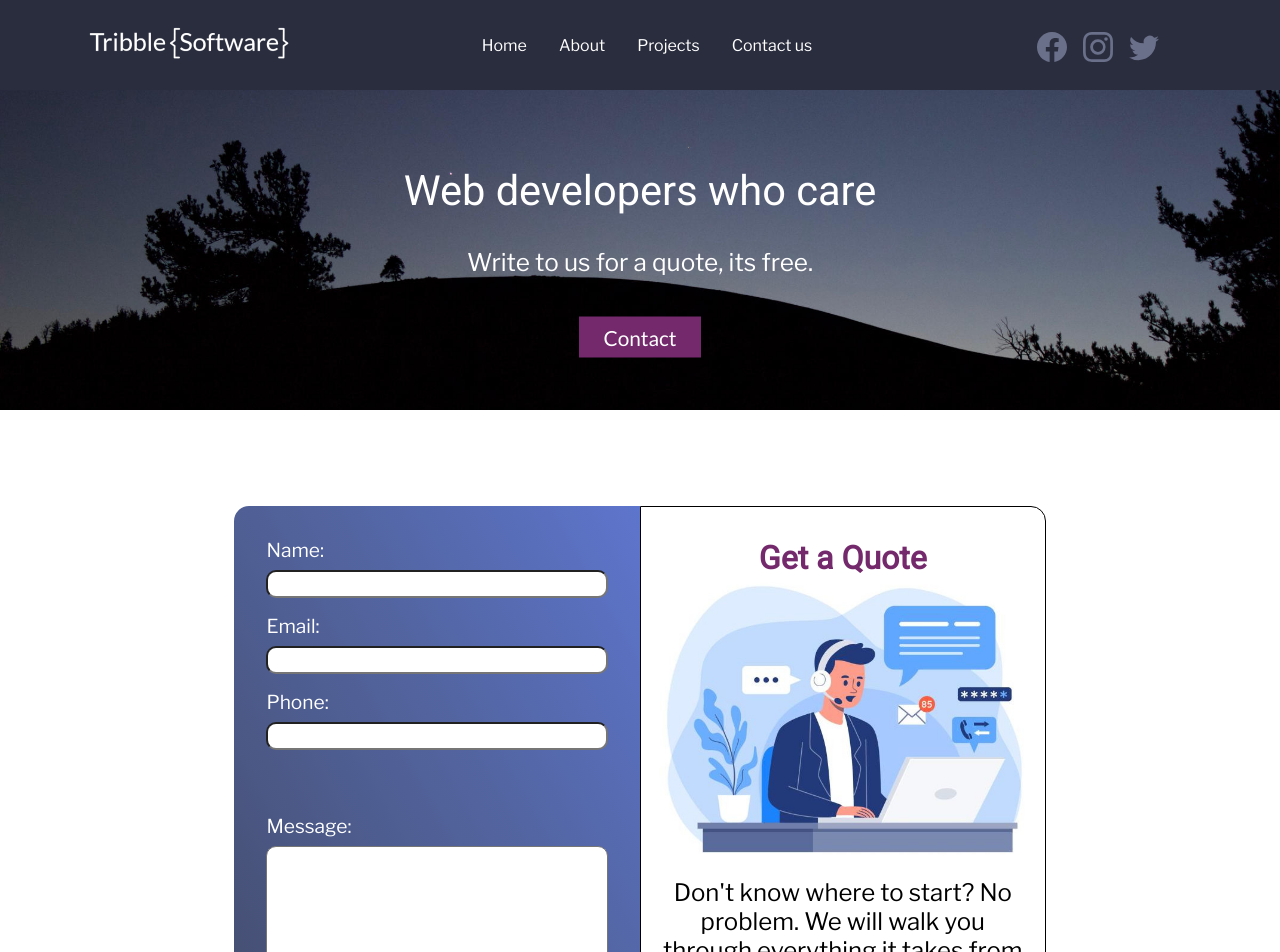
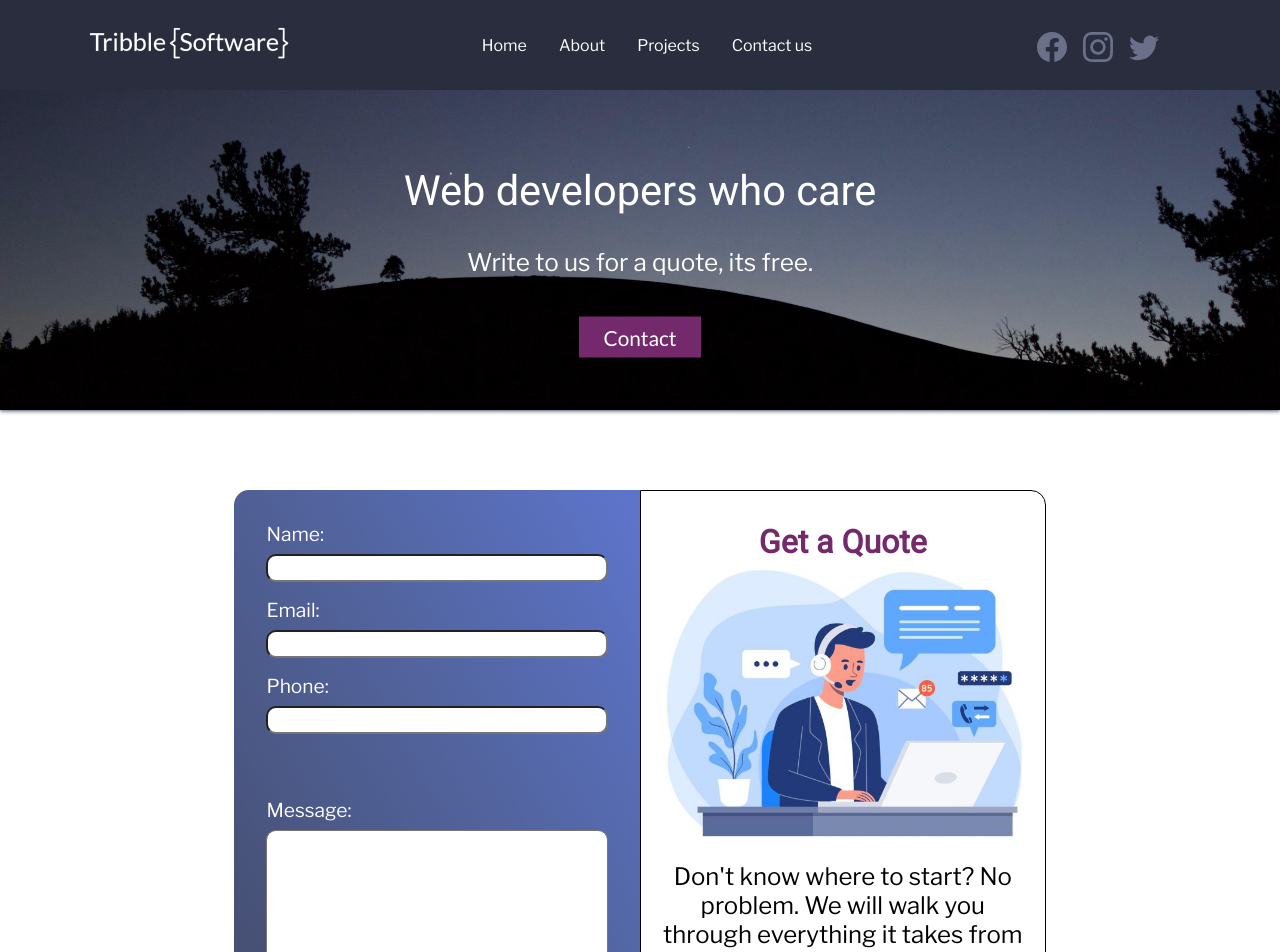
Before and after one commit to RandallBG/TribbleSoftwareWebsite, a React (Create React App) app: page /contact in a window 1280 px wide. Shown: the top 952 px of the page. Built offline with nearby package versions, Linux system fonts and the light colour scheme.

Commit message:
fixed bug on contact page (padding was used instead of margin on the main container)
This caused the slight box shadow on the hero component to be covered.

```diff
--- a/src/components/Contact/Contact.css
+++ b/src/components/Contact/Contact.css
@@ -1,7 +1,7 @@
 .contactWrapper {
   position: relative;
   background-color: white;
-  padding: 1rem;
+  margin: 1rem;
 }
 
 .contactContainer {
```
